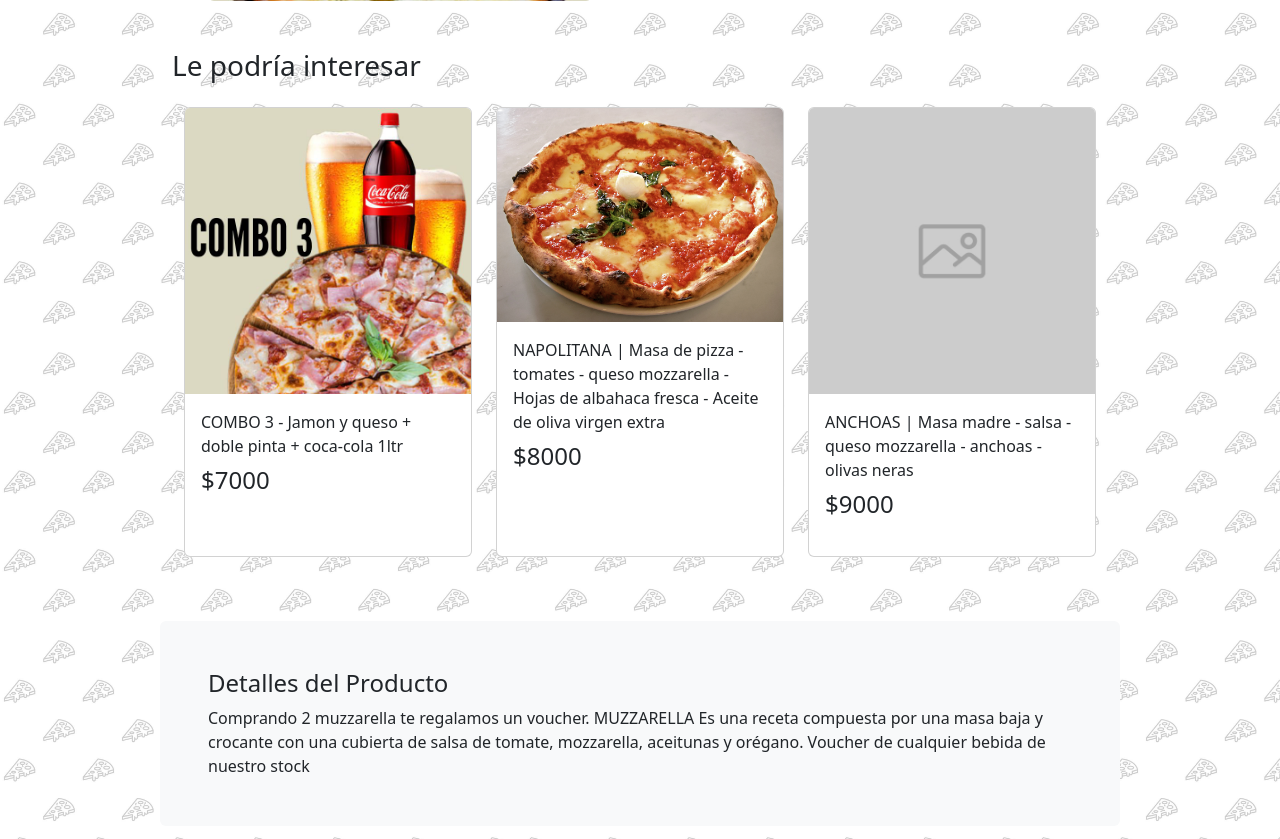
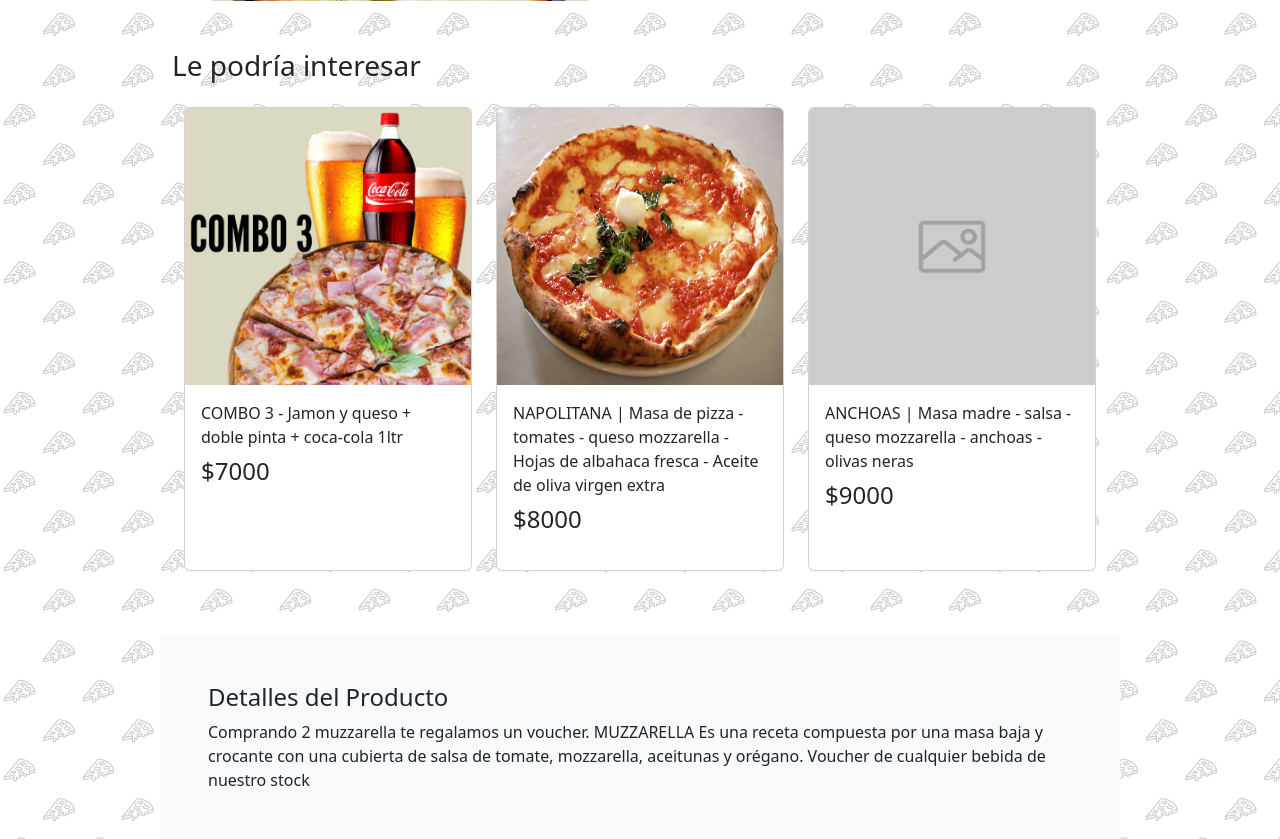
Before and after one commit to AbigailCo/tpFinal_pizzeria, a PHP site: page /Vista/Producto/index.php in a window 1280 px wide. Shown: the part 527-1366 px from the top of the page. Run offline with PHP 8.4, Linux system fonts and the light colour scheme; data comes from the database, SQL or seed files in the repository.

Commit message:
Cambios visuales

```diff
--- a/Vista/Producto/index.php
+++ b/Vista/Producto/index.php
@@ -24,8 +24,8 @@ foreach ($destacados as $productoKey) {
 
     $recomendaciones .=
         '<div class="col-12 col-md-4 mb-3"><a class="text-dark text-decoration-none" href="../Producto/index.php?id=' . $colecProductos[$productoKey]->getId() . '">
-    <div class="card" style="width: 18rem;height:450px">
-        <img src="'.$recomendacionesImg.'" class="card-img-top" alt="' . $colecProductos[$productoKey]->getNombre() . '">
+    <div class="card" style="width: 18rem;height:29rem">
+        <img src="'.$recomendacionesImg.'" class="card-img-top" alt="' . $colecProductos[$productoKey]->getNombre() . '" style="width: 100%; height: 60%;">
         <div class="card-body">
             <p class="card-title">' . $colecProductos[$productoKey]->getNombre() . '</p>
             <h4>$'.$precio.'</h4>
--- a/Vista/busqueda/index.php
+++ b/Vista/busqueda/index.php
@@ -1,5 +1,5 @@
 <?php
-$titulo = "SLASH";
+$titulo = "Resultado de Busqueda";
 include_once "../Estructura/headerInseguro.php";
 
 $param = data_submitted();
```
